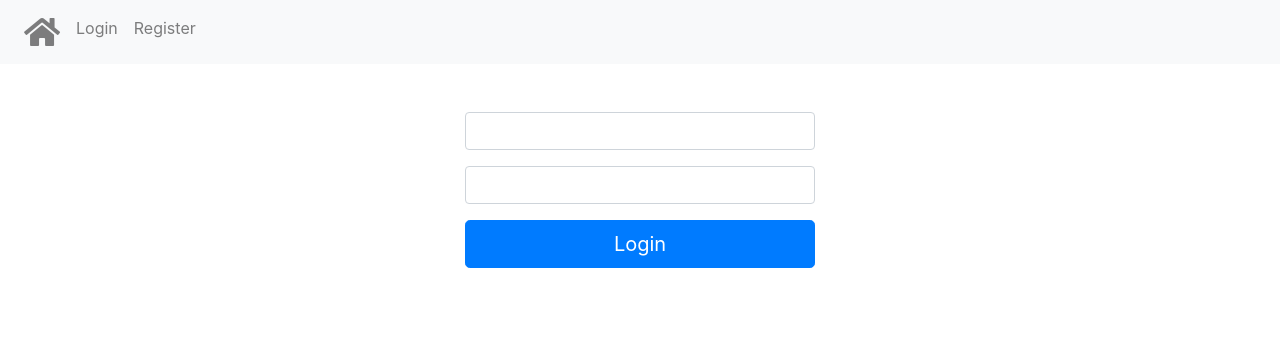
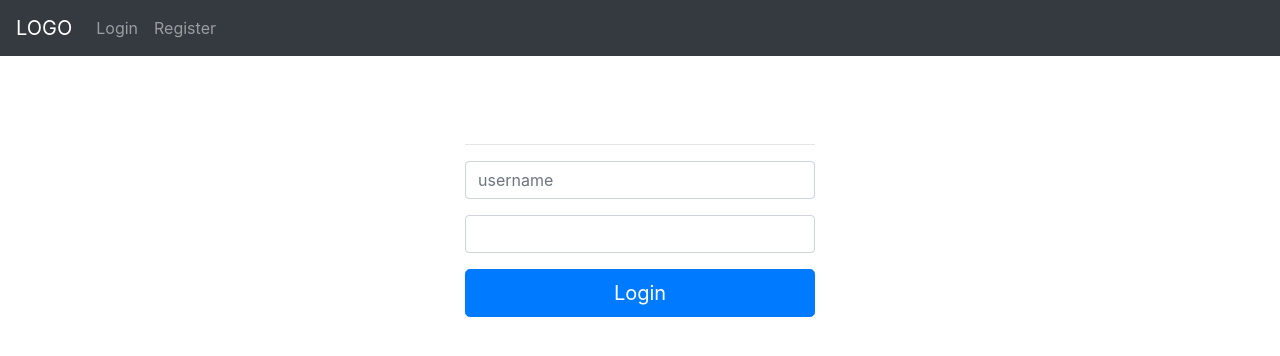
Before and after one commit to hoomaac/cadmean, a Django app: page /login/ in a window 1280 px wide. Shown: the top 356 px of the page. Run offline with Django 3.2, Linux system fonts and the light colour scheme; some libraries are stand-ins or nearby versions.

Commit message:
login view and template changed

```diff
--- a/templates/index.html
+++ b/templates/index.html
@@ -3,6 +3,6 @@
 
 {% block content %}
 
-    <h1>Welcome Home</h1>
+    <h2>home</h2>
 
 {% endblock %}
--- a/templates/layout.html
+++ b/templates/layout.html
@@ -1,6 +1,7 @@
 <html>
 
 <head>
+    <meta name="viewport" content="width=device-width, initial-scale=1">
 
     <link rel="stylesheet" href="https://stackpath.bootstrapcdn.com/bootstrap/4.1.3/css/bootstrap.min.css"
           integrity="sha384-MCw98/SFnGE8fJT3GXwEOngsV7Zt27NXFoaoApmYm81iuXoPkFOJwJ8ERdknLPMO" crossorigin="anonymous">
@@ -21,6 +22,16 @@
 
     <title>{% block title %} Cadmean {% endblock %}</title>
 
+    <script>
+        $('#foo').on('click', function () {
+            $('#submit-errors').show();
+        });
+
+        $('#closeAlert').on('click', function () {
+            $('#submit-errors').hide();
+        });
+    </script>
+
 </head>
 
 
@@ -29,21 +40,17 @@
 <header>
 
 
-    <nav class="navbar navbar-expand-lg navbar-light bg-light">
-
+    <nav class="navbar navbar-expand-lg navbar-dark bg-dark">
+        <a class="navbar-brand" href="#">LOGO</a>
+        <button class="navbar-toggler" type="button" data-toggle="collapse" data-target="#navbarNav" aria-controls="navbarNav" aria-expanded="false" aria-label="Toggle navigation">
+            <span class="navbar-toggler-icon"></span>
+        </button>
 
         <div class="collapse navbar-collapse" id="navbarNav">
 
+            <ul class="navbar-nav">
 
-            <ul class="navbar-nav">
-                <li class="nav-item ">
-                    <a class="nav-link" href="{% url 'index' %}">
-                        <i class="fas fa-home fa-2x"></i>
-                    </a>
-                </li>
-
-
-                <li class="nav-item">
+                    <li class="nav-item">
 
                     {% if user.is_authenticated %}
                     <a class="nav-link" href="{% url 'logout' %}">Logout</a>
@@ -68,6 +75,8 @@
                 {% endif %}
 
 
+
+
             </ul>
 
         </div>
@@ -78,12 +87,20 @@
 
 <br>
 <br>
+<br>
 
 <div class="container">
 
+
+
         {% if messages %}
         {% for message in messages %}
-            <div class="alter alert-danger fade in">{{message}}</div>
+            <div class="alter alert-{{message.tags}} alert-dismissible fade show" role="alert">
+                <h5>{{message}}</h5>
+            <button type="button" class="close" data-dismiss="alert" aria-label="Close">
+                    <span aria-hidden="true">&times;</span>
+            </button>
+            </div>
         {% endfor %}
         {% endif %}
 
--- a/templates/web/login.html
+++ b/templates/web/login.html
@@ -13,20 +13,27 @@
 
             <form method="POST" action="">
               {% csrf_token %}
-                {% for field in form %}
-                  {% if field.errors %}
-                      {% for error in field.errors %}
-                      <div class="alert alert-danger">{{error}}</div>
-                      {% endfor %}
-                  {% endif %}
-                  <div class="input-group mb-3">
-                    {{field}}
-                  </div>
-                {% endfor %}
 
 
-                <button type="submit" class="btn btn-primary btn-lg btn-block">Login</button>
+              <div class="alter alert-danger">
+                <ul class="list-group">
+                  {% for error in form.non_field_errors %}
+                  <li class="list-group-item list-group-item-danger">{{ error }}</li>
+                  {% endfor %}
+                </ul>
+              </div>
 
+              <hr>
+
+              {% for field in form %}
+
+                <div class="input-group mb-3">
+                  {{field}}
+                </div>
+              {% endfor %}
+
+
+              <button type="submit" class="btn btn-primary btn-lg btn-block">Login</button>
 
             </form>
 
--- a/web/forms.py
+++ b/web/forms.py
@@ -1,6 +1,7 @@
 from django.contrib.auth import get_user_model
 from django.contrib.auth.forms import UserCreationForm
 from django import forms
+from django.contrib.auth import authenticate
 
 from . import models as my_model
 
@@ -20,12 +21,31 @@ class RegisterForm(UserCreationForm):
 
 
 class LoginForm(forms.Form):
-    username = forms.CharField(widget=forms.TextInput(attrs={'class':'form-control'}))
+    username = forms.CharField(widget=forms.TextInput(attrs={'class':'form-control', 'placeholder':'username'}))
     password = forms.CharField(widget=forms.PasswordInput(attrs={'class':'form-control'}))
 
-    # class Meta:
-    #     model = get_user_model()
-    #     fields = ('username', 'password')
+    class Meta:
+        model = my_model.User
+        fields = ('username', 'password')
+
+
+    def clean(self):
+        super().clean()
+        username = self.cleaned_data.get('username')
+        password = self.cleaned_data.get('password')
+        user = authenticate(username=username, password=password)
+        if not user or not user.is_active:
+            raise forms.ValidationError('username or password is incorrect')
+
+        return self.cleaned_data
+
+
+    def login(self, request):
+        username = self.cleaned_data.get('username')
+        password = self.cleaned_data.get('password')
+        user = authenticate(username=username, password=password)
+        return user
+
 
 
 class PostForm(forms.ModelForm):
@@ -33,5 +53,6 @@ class PostForm(forms.ModelForm):
         model = my_model.Post
         fields = ('content', )
         widgets = {
-            'content': forms.Textarea(attrs={'cols':50, 'rows':4, 'class':'form-control'})
+            'content': forms.Textarea(attrs={'cols':50, 'rows':3, 'class':'form-control',
+                                            'placeholder':"what's up?"})
         }
--- a/web/views.py
+++ b/web/views.py
@@ -6,9 +6,10 @@ from django.contrib.auth.forms import AuthenticationForm
 from django.views import generic
 from django.urls import reverse_lazy
 from django.contrib.auth.decorators import login_required
+from django.views.decorators.csrf import csrf_protect
 from django.views.generic.edit import FormView
 from django.contrib import messages
-
+from django.utils.decorators import method_decorator
 
 from . import forms as my_form
 
@@ -20,9 +21,9 @@ def index(request):
 
 
 # class LoginView(generic.FormView):
-    # form_class = AuthenticationForm
-    # success_url = reverse_lazy('index')
-    # template_name = 'web/login.html'
+#     form_class = AuthenticationForm
+#     success_url = reverse_lazy('index')
+#     template_name = 'web/login.html'
 
     # def get_form(self, form_class = None):
     #     if form_class is None:
@@ -30,30 +31,52 @@ def index(request):
 
     #     return form_class(self.request,**self.get_form_kwargs())
 
+
+    # @method_decorator(csrf_protect)
+    # def dispatch(self, request, *args, **kwargs):
+    #     return super(LoginView, self).dispatch(request, *args, **kwargs)
+
     # def form_valid(self, form):
+    #     messages.success(self.request, 'logged in')
     #     login(self.request, form.get_user())
     #     return super().form_valid(form)
 
+
+    # def set_test_cookie(self):
+    #     self.request.session.set_test_cookie()
+
+
+    # def get(self, request, *args, **kwargs):
+
+    #     self.set_test_cookie()
+    #     return super(LoginView, self).get(request, *args , **kwargs)
+
+
+    # def post(self, request, *args, **kwargs):
+    #     form_class = self.get_form_class()
+    #     form = self.get_form(form_class)
+    #     if form.is_valid():
+    #         return self.form_valid(form)
+
+    #     else:
+    #         self.set_test_cookie()
+    #         return self.form_invalid(form)
+
+
 def login_user(request):
+    form = my_form.LoginForm(request.POST or None)
 
-    if request.method == 'POST':
 
-        username = request.POST['username']
-        password = request.POST['password']
-        user = authenticate(username=username, password=password)
-        if user is None:
-            #TODO: error message should be printed
+    if request.POST and form.is_valid():
+        print('login im here')
+        user = form.login(request)
 
-            return redirect('login')
-        else:
-            #TODO: success message should be printed
+        if user:
             login(request, user)
-            return redirect('index')
+            return redirect(request, 'index')
 
-    else:
-        form = my_form.LoginForm()
+    return render(request, 'web/login.html', {'form':form})
 
-    return render(request, 'web/login.html', {'form': form})
 
 
 @login_required
@@ -85,7 +108,6 @@ def register(request):
 @login_required
 def post(request):
 
-    user = request.user
     if request.method == 'POST':
         form = my_form.PostForm(request.POST)
 
@@ -94,12 +116,10 @@ def post(request):
             post_obj.user = request.user
             post_obj.save()
 
-            print(form.cleaned_data.get('content'))
             messages.success(request, 'posted')
-            return redirect('post')
+            return redirect('index')
         else:
-            print('failed')
-            print(request.user)
+
             messages.error(request, 'wrong')
             return redirect('post')
     else:
```
Also changed, not shown: templates/web/post.html (+6 -3 lines).
